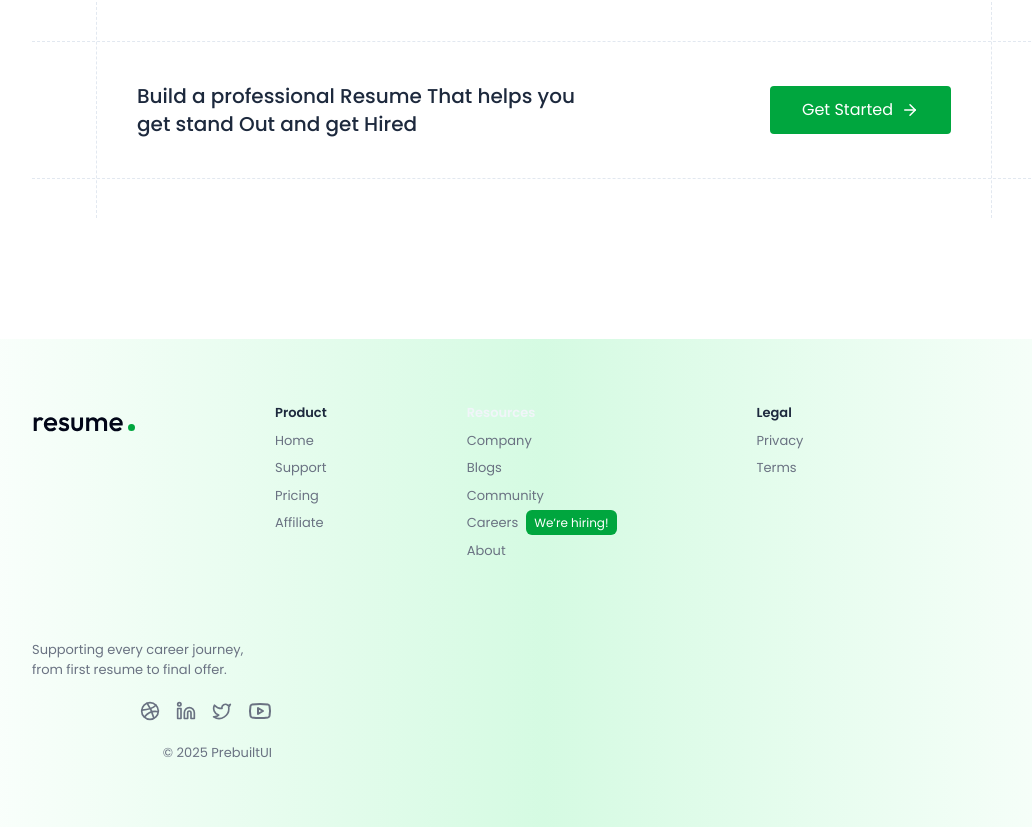
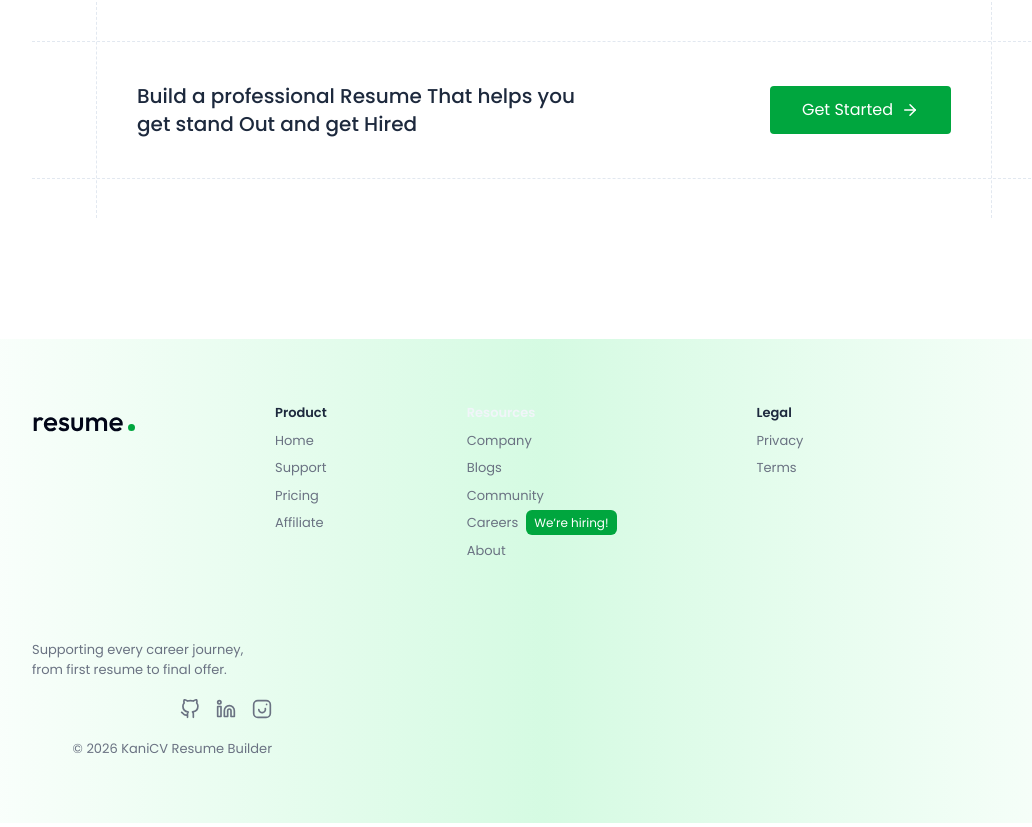
Before and after one commit to Kanish1012/KaniCV, a React (Vite) app in the folder client/: page / in a window 1280 px wide. Shown: the part 2217-3044 px from the top of the page, without its empty margins (96-1128 px from the left). Built offline with nearby package versions, Linux system fonts and the light colour scheme.

Commit message:
updated footer links

```diff
--- a/client/src/components/home/Footer.jsx
+++ b/client/src/components/home/Footer.jsx
@@ -127,11 +127,12 @@ const Footer = () => {
                 </div>
                 <div className="flex flex-col max-md:items-center max-md:text-center gap-2 items-end">
                     <p className="max-w-60">
-                        Supporting every career journey, from first resume to final offer.
+                        Supporting every career journey, from first resume to
+                        final offer.
                     </p>
                     <div className="flex items-center gap-4 mt-3">
                         <a
-                            href="https://dribbble.com/prebuiltui"
+                            href="https://github.com/Kanish1012"
                             target="_blank"
                             rel="noreferrer"
                         >
@@ -145,17 +146,22 @@ const Footer = () => {
                                 strokeWidth="2"
                                 strokeLinecap="round"
                                 strokeLinejoin="round"
-                                className="lucide lucide-dribbble size-5 hover:text-indigo-500"
+                                className="lucide lucide-github size-5 hover:text-green-500"
                                 aria-hidden="true"
                             >
-                                <circle cx="12" cy="12" r="10"></circle>
-                                <path d="M19.13 5.09C15.22 9.14 10 10.44 2.25 10.94"></path>
-                                <path d="M21.75 12.84c-6.62-1.41-12.14 1-16.38 6.32"></path>
-                                <path d="M8.56 2.75c4.37 6 6 9.42 8 17.72"></path>
+                                <path
+                                    d="M9 19c-5 1.5-5-2.5-7-3m14 6v-3.87a3.37 3.37 0 0 0-.94-2.61
+        c3.14-.35 6.44-1.54 6.44-7A5.44 5.44 0 0 0 20 4.77
+        A5.07 5.07 0 0 0 19.91 1S18.73.65 16 2.48
+        a13.38 13.38 0 0 0-7 0C6.27.65 5.09 1 5.09 1
+        A5.07 5.07 0 0 0 5 4.77a5.44 5.44 0 0 0-1.5 3.78
+        c0 5.42 3.3 6.61 6.44 7A3.37 3.37 0 0 0 9 18.13V22"
+                                />
                             </svg>
                         </a>
+
                         <a
-                            href="https://www.linkedin.com/company/prebuiltui"
+                            href="linkedin.com/in/kanish1012/"
                             target="_blank"
                             rel="noreferrer"
                         >
@@ -169,7 +175,7 @@ const Footer = () => {
                                 strokeWidth="2"
                                 strokeLinecap="round"
                                 strokeLinejoin="round"
-                                className="lucide lucide-linkedin size-5 hover:text-indigo-500"
+                                className="lucide lucide-linkedin size-5 hover:text-green-500"
                                 aria-hidden="true"
                             >
                                 <path d="M16 8a6 6 0 0 1 6 6v7h-4v-7a2 2 0 0 0-2-2 2 2 0 0 0-2 2v7h-4v-7a6 6 0 0 1 6-6z"></path>
@@ -177,10 +183,12 @@ const Footer = () => {
                                 <circle cx="4" cy="4" r="2"></circle>
                             </svg>
                         </a>
+
                         <a
-                            href="https://x.com/prebuiltui"
+                            href="https://www.instagram.com/kanishv_10/"
                             target="_blank"
                             rel="noreferrer"
+                            aria-label="Instagram"
                         >
                             <svg
                                 xmlns="http://www.w3.org/2000/svg"
@@ -192,37 +200,32 @@ const Footer = () => {
                                 strokeWidth="2"
                                 strokeLinecap="round"
                                 strokeLinejoin="round"
-                                className="lucide lucide-twitter size-5 hover:text-indigo-500"
+                                className="lucide lucide-instagram size-5 hover:text-green-500"
                                 aria-hidden="true"
                             >
-                                <path d="M22 4s-.7 2.1-2 3.4c1.6 10-9.4 17.3-18 11.6 2.2.1 4.4-.6 6-2C3 15.5.5 9.6 3 5c2.2 2.6 5.6 4.1 9 4-.9-4.2 4-6.6 7-3.8 1.1 0 3-1.2 3-1.2z"></path>
-                            </svg>
-                        </a>
-                        <a
-                            href="https://www.youtube.com/@prebuiltui"
-                            target="_blank"
-                            rel="noreferrer"
-                        >
-                            <svg
-                                xmlns="http://www.w3.org/2000/svg"
-                                width="24"
-                                height="24"
-                                viewBox="0 0 24 24"
-                                fill="none"
-                                stroke="currentColor"
-                                strokeWidth="2"
-                                strokeLinecap="round"
-                                strokeLinejoin="round"
-                                className="lucide lucide-youtube size-6 hover:text-indigo-500"
-                                aria-hidden="true"
-                            >
-                                <path d="M2.5 17a24.12 24.12 0 0 1 0-10 2 2 0 0 1 1.4-1.4 49.56 49.56 0 0 1 16.2 0A2 2 0 0 1 21.5 7a24.12 24.12 0 0 1 0 10 2 2 0 0 1-1.4 1.4 49.55 49.55 0 0 1-16.2 0A2 2 0 0 1 2.5 17"></path>
-                                <path d="m10 15 5-3-5-3z"></path>
+                                <rect
+                                    width="20"
+                                    height="20"
+                                    x="2"
+                                    y="2"
+                                    rx="5"
+                                    ry="5"
+                                ></rect>
+                                <path d="M16 11.37a4 4 0 1 1-7.87 1.26"></path>
+                                <line
+                                    x1="17.5"
+                                    x2="17.51"
+                                    y1="6.5"
+                                    y2="6.5"
+                                ></line>
                             </svg>
                         </a>
                     </div>
                     <p className="mt-3 text-center">
-                        © 2025 <a href="https://prebuiltui.com">PrebuiltUI</a>
+                        © {new Date().getFullYear()}{" "}
+                        <a href="https://prebuiltui.com">
+                            KaniCV Resume Builder
+                        </a>
                     </p>
                 </div>
             </footer>
```
